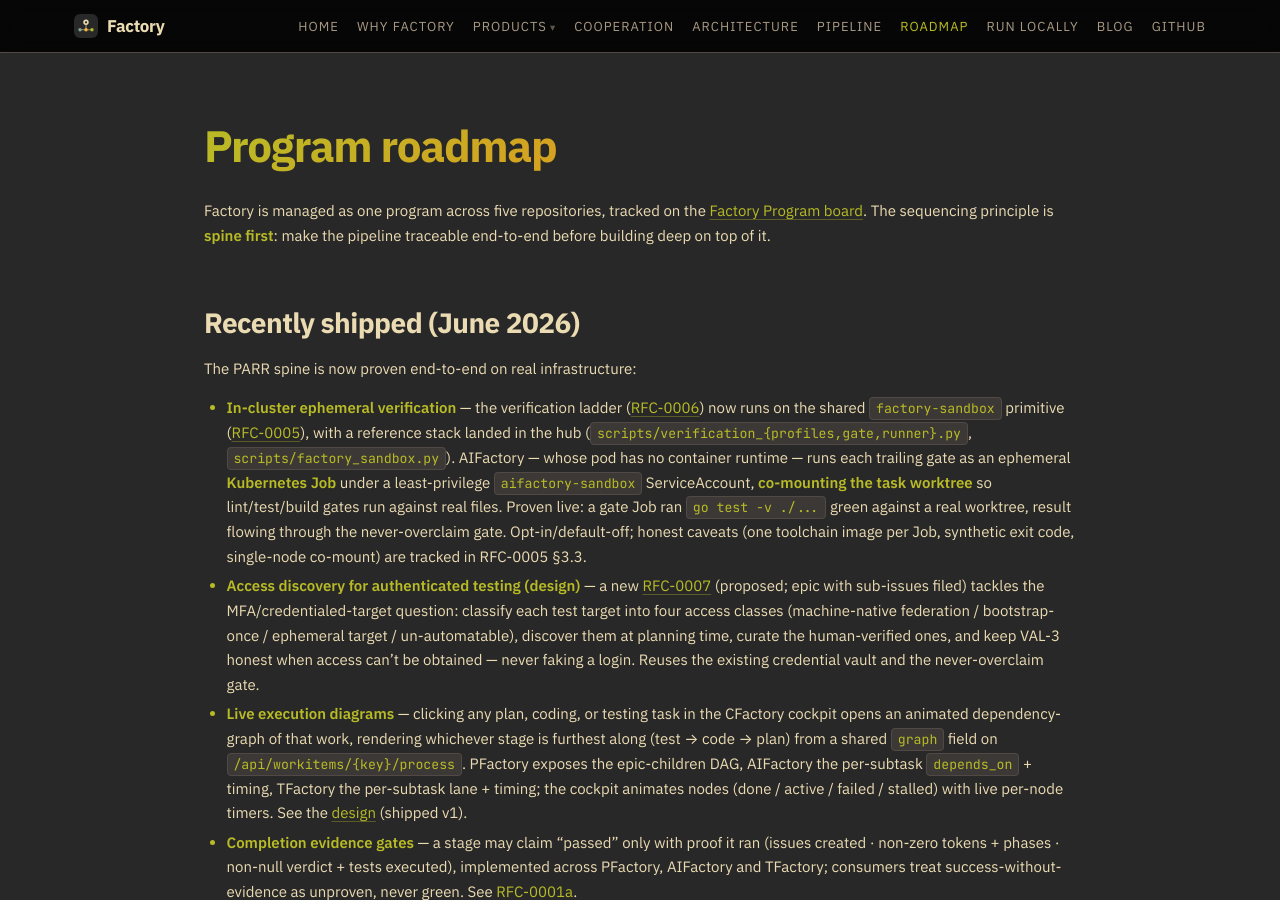
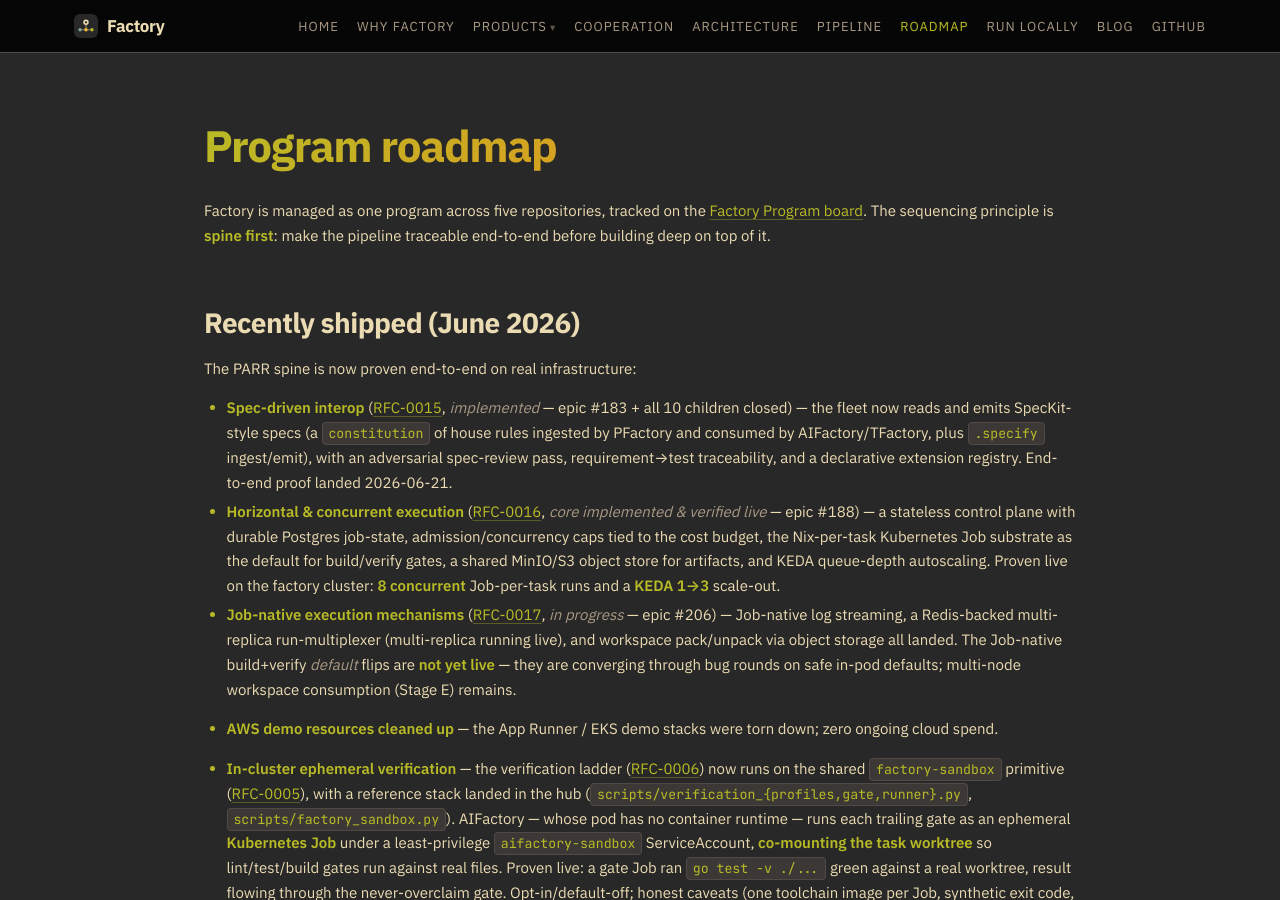
Before and after one commit to olafkfreund/Factory, a Jekyll site: the page built from docs/roadmap.md, in a window 1280 px wide and 900 px high. Built offline with Jekyll 4.4.1, drawn with Linux system fonts in a browser that asks for light colours.

Commit message:
docs: program weekly update (Jun 15-21) + refresh RFC 0015/0016/0017 status
Add a fleet-wide program update post for the week of 2026-06-15..06-21
covering shipped work (RFC-0015 spec-driven interop end-to-end; RFC-0016
concurrency core verified live with 8-concurrent + KEDA 1->3 proofs) and
in-progress work (RFC-0017 Job-native mechanisms shipped, multi-replica
live, but the build+verify default flips NOT yet live and Stage E
multi-node workspace consumption outstanding). Note AWS demo teardown.

Update RFC status headers to match reality: 0015 Implemented, 0016 core
implemented & verified live, 0017 In progress (honest: default flips
converging on safe in-pod defaults). Add a matching Recently-shipped
block to the program roadmap. RFC-0014 remains Proposed (no impl).

Co-Authored-By: Claude Opus 4.8 <noreply@anthropic.com>

```diff
--- a/docs/roadmap.md
+++ b/docs/roadmap.md
@@ -14,6 +14,28 @@ before building deep on top of it.
 ## Recently shipped (June 2026)
 
 The PARR spine is now proven end-to-end on real infrastructure:
+
+- **Spec-driven interop** ([RFC-0015](rfc/0015-spec-driven-interop-and-validated-gap-features.md),
+  *implemented* — epic #183 + all 10 children closed) — the fleet now reads and
+  emits SpecKit-style specs (a `constitution` of house rules ingested by PFactory
+  and consumed by AIFactory/TFactory, plus `.specify` ingest/emit), with an
+  adversarial spec-review pass, requirement→test traceability, and a declarative
+  extension registry. End-to-end proof landed 2026-06-21.
+- **Horizontal & concurrent execution** ([RFC-0016](rfc/0016-horizontal-concurrent-execution.md),
+  *core implemented & verified live* — epic #188) — a stateless control plane with
+  durable Postgres job-state, admission/concurrency caps tied to the cost budget,
+  the Nix-per-task Kubernetes Job substrate as the default for build/verify gates,
+  a shared MinIO/S3 object store for artifacts, and KEDA queue-depth autoscaling.
+  Proven live on the factory cluster: **8 concurrent** Job-per-task runs and a
+  **KEDA 1→3** scale-out.
+- **Job-native execution mechanisms** ([RFC-0017](rfc/0017-full-job-native-execution-and-scale-out.md),
+  *in progress* — epic #206) — Job-native log streaming, a Redis-backed
+  multi-replica run-multiplexer (multi-replica running live), and workspace
+  pack/unpack via object storage all landed. The Job-native build+verify *default*
+  flips are **not yet live** — they are converging through bug rounds on safe
+  in-pod defaults; multi-node workspace consumption (Stage E) remains.
+- **AWS demo resources cleaned up** — the App Runner / EKS demo stacks were torn
+  down; zero ongoing cloud spend.
 
 - **In-cluster ephemeral verification** — the verification ladder
   ([RFC-0006](rfc/0006-verification-assurance-levels.md)) now runs on the shared
```
Also changed, not shown: docs/_posts/2026-06-21-program-update-week-of-june-15.md (added, +139 -0 lines), docs/rfc/0015-spec-driven-interop-and-validated-gap-features.md (+1 -1 lines), docs/rfc/0016-horizontal-concurrent-execution.md (+1 -1 lines), docs/rfc/0017-full-job-native-execution-and-scale-out.md (+6 -1 lines).
